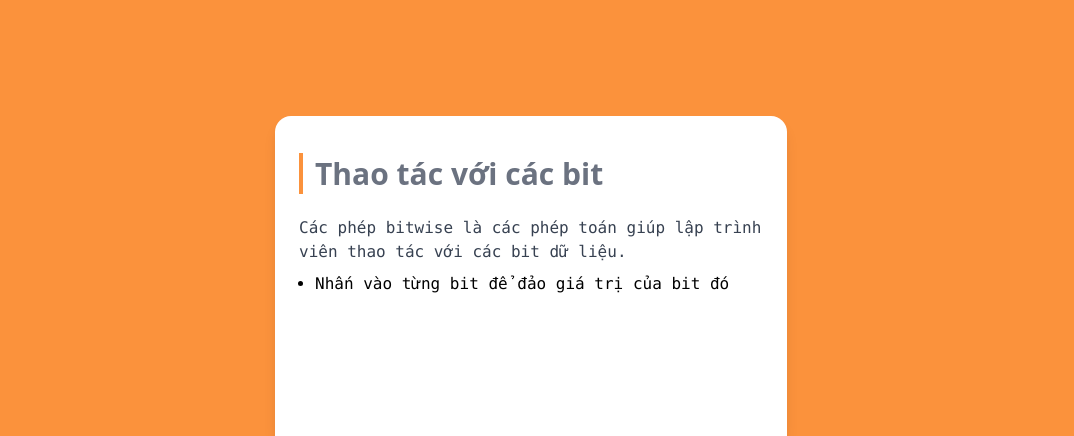
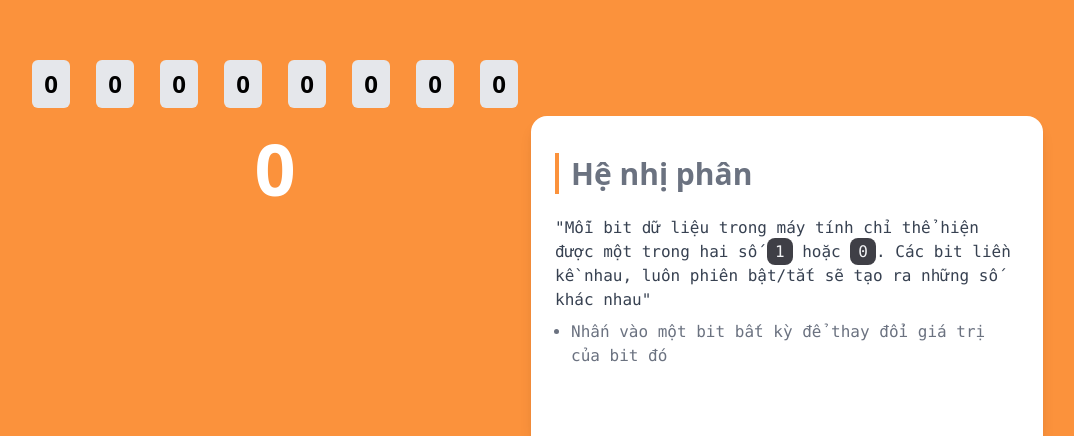
Before and after one commit to TheEEs/bitter, a Vue app: page / in a window 1280 px wide. Shown: the part 364-800 px from the top of the page, without its empty margins (109-1183 px from the left). Built offline with nearby package versions, Linux system fonts and the light colour scheme.

Commit message:
Add some components

```diff
--- a/src/App.vue
+++ b/src/App.vue
@@ -1,27 +1,48 @@
 <template>
-  <div class="bg-orange-400 w-screen flex-wrap h-screen flex justify-center">
-    <div></div>
-    <div class="bg-white shadow-lg self-end sm:max-w-lg w-full py-10 h-3/5 sm:h-2/5 rounded-t-2xl px-6">
-      <h2 class="text-3xl font-semibold text-coolGray-500 font-sans border-l-4 border-orange-400 pl-3 inline">
-        Thao tác với các bit
-      </h2>
-      <section class="mt-6">
-        <p class="font-mono text-coolGray-700">Các phép bitwise là các phép toán giúp lập trình viên thao tác với các bit dữ liệu.</p>
-        <ul class="ml-4 list-disc font-mono mt-2">
-          <li>
-            <p>Nhấn vào từng bit để đảo giá trị của bit đó</p>
-          </li>
-        </ul>
-      </section>
-    </div>
+  <div>
+    <Slide>
+    <template v-slot:title>
+      Hệ nhị phân
+    </template>
+    <template v-slot:description>
+      "Mỗi bit dữ liệu trong máy tính chỉ thể hiện được một trong hai số <Badge>1</Badge> hoặc <Badge>0</Badge>.
+      Các bit liền kề nhau, luôn phiên bật/tắt sẽ tạo ra những số khác nhau"
+    </template>
+    <template v-slot:direction>
+      Nhấn vào một bit bất kỳ để thay đổi giá trị của bit đó
+    </template>
+    <template v-slot:program>
+      <SingleByte />
+    </template>
+  </Slide>
+  <Slide>
+    <template v-slot:title>
+      Số có dấu và số không dấu
+    </template>
+    <template v-slot:description>
+      "Với số không dấu, mọi bit đều được sử dụng để biểu diễn giá trị. Với số có dấu, bit đầu tiên được dùng để biểu diễn dấu"
+    </template>
+    <template v-slot:direction>
+      Nhấn vào một bit bất kỳ để thay đổi giá trị của bit đó
+    </template>
+    <template v-slot:program>
+      <signed-byte />
+    </template>
+  </Slide>
   </div>
+
 </template>
 
 <script>
+import Slide from './components/slide.vue';
+import SingleByte from "./components/programs/byte.vue"
+import SignedByte from "./components/programs/signed_byte"
 export default {
   name: "App",
   components: {
-
+    Slide,
+    SingleByte,
+    SignedByte
   },
   data(){
     return {
--- /dev/null
+++ b/src/components/programs/byte.vue
@@ -0,0 +1,31 @@
+<template>
+    <div class="w-11/12 mt-24 sm:w-full flex-wrap mx-auto h-full flex justify-around items-center">
+        <div @click="updateBit(i)" v-for="(b,i) in byte" :key="i" class="self-end bg-coolGray-200 font-bold text-2xl px-3 py-2 hover:bg-orange-200 cursor-pointer rounded-md">{{b}}</div>
+        <p class="w-full self-start mt-6 text-center font-bold text-white font-sans text-7xl">
+            {{number}}
+        </p>
+    </div>
+</template>
+<script>
+import Vue from "vue";
+export default {
+    data(){
+        return {
+            byte: [0,0,0,0,0,0,0,0]
+        }
+    },
+    computed:{
+        number(){
+            return parseInt(this.byte.join(''),2);
+        }
+    },
+    methods: {
+        updateBit(i){
+            if(this.byte[i])
+                Vue.set(this.byte,i,0);
+            else
+                Vue.set(this.byte,i,1);
+        }
+    }
+}
+</script>
--- /dev/null
+++ b/src/components/programs/signed_byte.js
@@ -0,0 +1,7 @@
+import Vue from "vue"
+import Byte from "./byte.vue"
+
+export default Vue.component("SignedByte",{
+    extend: Byte,
+    render: h => h(Byte)
+})
--- /dev/null
+++ b/src/components/slide.vue
@@ -0,0 +1,32 @@
+<template>
+  <div class="bg-orange-400 w-screen flex-wrap h-screen flex justify-center">
+    <div
+      class="self-center sm:max-w-lg w-full sm:h-2/5"
+    >
+      <slot name="program"></slot>
+    </div>
+    <div
+      class="bg-white shadow-lg self-end sm:max-w-lg w-full py-10 h-3/5 sm:h-2/5 rounded-t-2xl px-6"
+    >
+      <h2
+        class="text-3xl font-semibold text-coolGray-500 font-sans border-l-4 border-orange-400 pl-3 inline"
+      >
+        <slot name="title"></slot>
+      </h2>
+      <section class="mt-6">
+        <p class="font-mono text-coolGray-700">
+          <slot name="description"></slot>
+        </p>
+        <ul class="ml-4 list-disc font-mono mt-2 text-coolGray-500">
+          <li>
+            <p><slot name="direction"></slot></p>
+          </li>
+        </ul>
+      </section>
+    </div>
+  </div>
+</template>
+
+<script>
+export default {};
+</script>
--- /dev/null
+++ b/src/components/supports/badge.vue
@@ -0,0 +1,10 @@
+<template>
+    <span class="bg-gray-700 text-coolGray-100 px-2 py-1 rounded-lg">
+        <slot></slot>
+    </span>
+</template>
+<script>
+export default {
+
+}
+</script>
--- a/src/main.js
+++ b/src/main.js
@@ -1,9 +1,14 @@
 import Vue from 'vue'
 import App from './App.vue'
 import './assets/tailwind.css'
+import Badge from "./components/supports/badge.vue"
 
 Vue.config.productionTip = false
 
-new Vue({
+Vue.component("Badge", Badge)
+
+const app = new Vue({
   render: h => h(App),
-}).$mount('#app')
+})
+
+app.$mount('#app')
```
Also changed, not shown: 1 other file (tests, documents, lock files or other folders).
